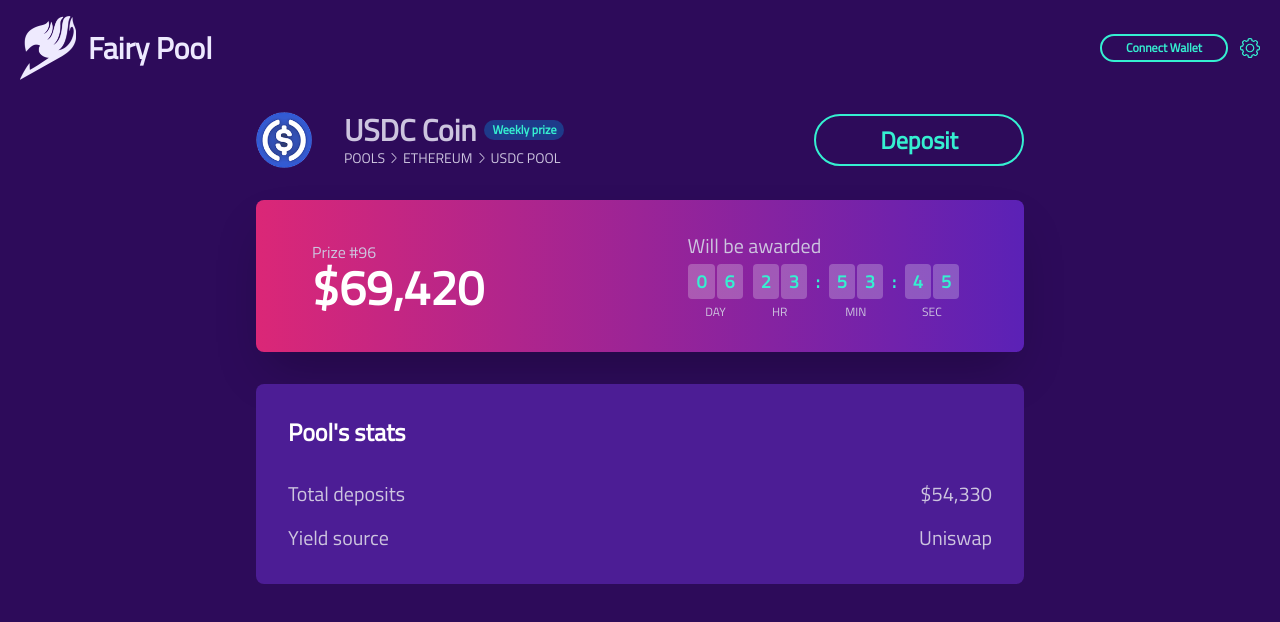
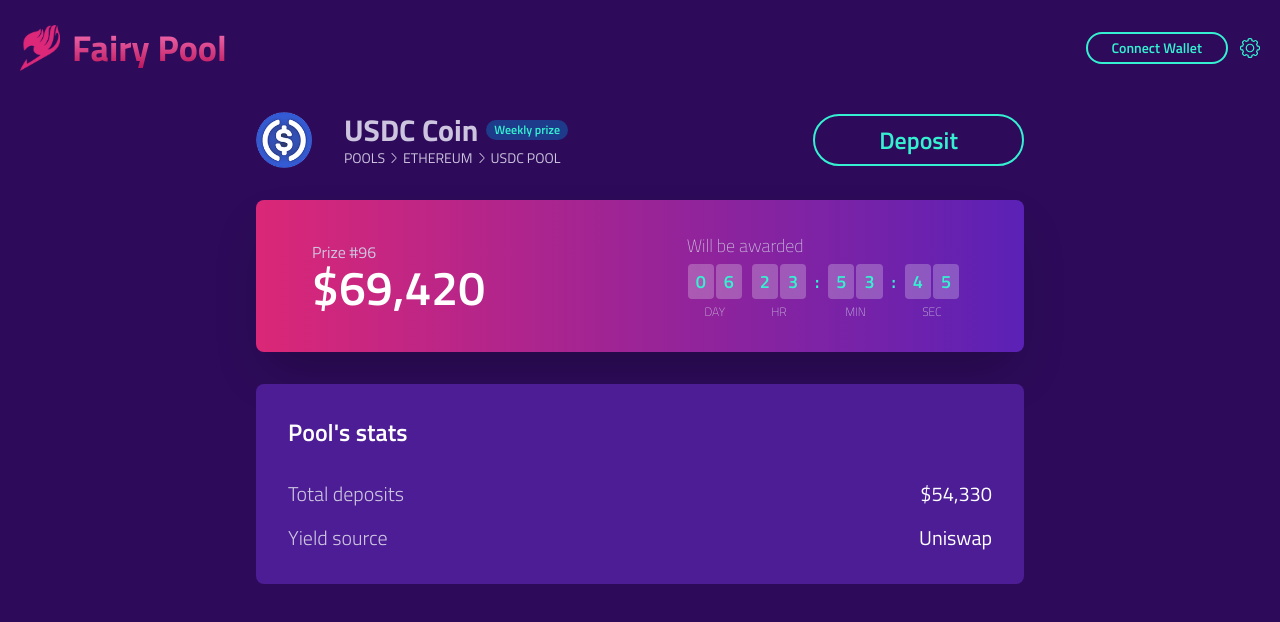
Before and after one commit to DEFI-POOL/fairy-pool-FE, a React (Create React App) app: page / in a window 1280 px wide. Shown: the top 622 px of the page. Built offline with nearby package versions, Linux system fonts and the light colour scheme.

Commit message:
Font edit

```diff
--- a/src/App.js
+++ b/src/App.js
@@ -16,7 +16,7 @@
                 <div className="text-3xl font-bold text-secondary">
                   USDC Coin
                 </div>
-                <div className="rounded-full bg-blue-900 text-accent text-xs font-black ml-2 px-2 py-0.5">
+                <div className="rounded-full bg-blue-900 text-accent text-xs font-semibold ml-2 px-2 py-0.5">
                   Weekly prize
                 </div>
               </div>
@@ -29,17 +29,17 @@
               </div>
             </div>
           </div>
-          <div className="rounded-full border-2 border-accent text-2xl text-accent px-16 py-2 font-black cursor-pointer">
+          <div className="rounded-full border-2 border-accent text-2xl text-accent px-16 py-2 font-semibold cursor-pointer">
             Deposit
           </div>
         </div>
         <div className="mt-8 rounded-lg shadow-2xl bg-gradient-to-r from-pink-600 to-purple-800 flex justify-between items-center px-14 py-8">
           <div>
             <div className="text-secondary">Prize #96</div>
-            <div className="text-white text-5xl font-bold">$69,420</div>
+            <div className="text-white text-5xl font-semibold">$69,420</div>
           </div>
           <div>
-            <div className="text-secondary text-xl mb-2 font-thin">
+            <div className="text-secondary text-lg mb-2 font-extralight">
               Will be awarded
             </div>
             <Countdown
@@ -48,16 +48,20 @@
           </div>
         </div>
         <div className="mt-8 rounded-lg bg-purple-900 px-8 py-8">
-          <div className="text-white font-extrabold text-2xl mb-8">
+          <div className="text-white font-semibold text-2xl mb-8">
             Pool's stats
           </div>
           <div className="flex justify-between items-center mt-4">
-            <div className="text-secondary text-xl">Total deposits</div>
-            <div className="text-secondary text-xl">$54,330</div>
+            <div className="text-secondary text-xl font-light">
+              Total deposits
+            </div>
+            <div className="text-white text-xl">$54,330</div>
           </div>
           <div className="flex justify-between items-center mt-4">
-            <div className="text-secondary text-xl">Yield source</div>
-            <div className="text-secondary text-xl">Uniswap</div>
+            <div className="text-secondary text-xl font-light">
+              Yield source
+            </div>
+            <div className="text-white text-xl">Uniswap</div>
           </div>
         </div>
       </div>
--- a/src/components/Countdown.js
+++ b/src/components/Countdown.js
@@ -43,7 +43,7 @@
       <div className="mr-2">
         <div>
           {digitsArr.map((digit) => (
-            <span className="text-accent font-black text-lg bg-gray-50 bg-opacity-25 px-2 py-1 mx-px rounded">
+            <span className="text-accent font-semibold text-lg bg-gray-50 bg-opacity-25 px-2 py-1 mx-px rounded">
               {digit}
             </span>
           ))}
@@ -59,9 +59,9 @@
     <div className="flex">
       {renderDigits(countDownNumbers[0], "DAY")}
       {renderDigits(countDownNumbers[1], "HR")}
-      <div className="text-accent font-black text-lg mr-2">:</div>
+      <div className="text-accent font-semibold text-lg mr-2">:</div>
       {renderDigits(countDownNumbers[2], "MIN")}
-      <div className="text-accent font-black text-lg mr-2">:</div>
+      <div className="text-accent font-semibold text-lg mr-2">:</div>
       {renderDigits(countDownNumbers[3], "SEC")}
     </div>
   );
--- a/src/components/Header.js
+++ b/src/components/Header.js
@@ -7,16 +7,18 @@
       <div className="flex items-center">
         <img
           src={logo}
-          className="w-14 mr-3"
+          className="w-10 mr-3"
           style={{
             filter:
-              "invert(87%) sepia(23%) saturate(147%) hue-rotate(210deg) brightness(102%) contrast(99%)",
+              "invert(27%) sepia(46%) saturate(3914%) hue-rotate(314deg) brightness(88%) contrast(96%)",
           }}
         />
-        <div className="text-3xl font-black text-purple-100">Fairy Pool</div>
+        <div className="text-4xl font-bold bg-gradient-to-b from-pink-400 to-pink-700 bg-clip-text text-transparent">
+          Fairy Pool
+        </div>
       </div>
       <div className="flex justify-between items-center">
-        <div className="rounded-full border-2 border-accent px-6 py-1 text-xs text-accent font-black cursor-pointer">
+        <div className="rounded-full border-2 border-accent px-6 py-1 text-sm text-accent font-semibold cursor-pointer">
           Connect Wallet
         </div>
         <SettingsIcon className="w-5 ml-3 cursor-pointer fill-accent" />
--- a/src/index.css
+++ b/src/index.css
@@ -1,4 +1,4 @@
-@import url("https://fonts.googleapis.com/css2?family=Titillium+Web&display=swap");
+@import url("https://fonts.googleapis.com/css2?family=Titillium+Web:ital,wght@0,200;0,300;0,400;0,600;0,700;0,900;1,200;1,300;1,400;1,600;1,700&display=swap");
 
 @tailwind base;
 @tailwind components;
```
